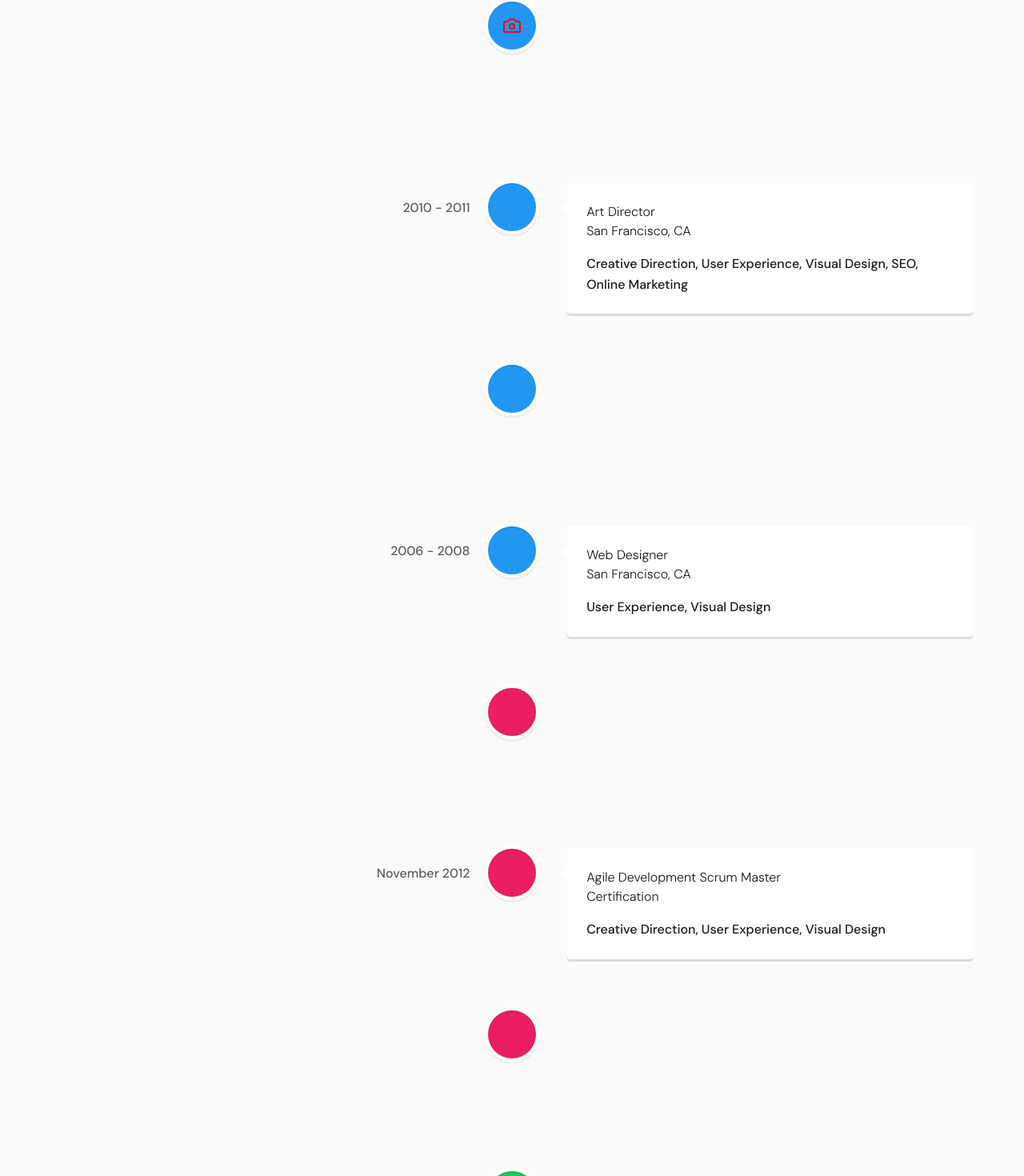
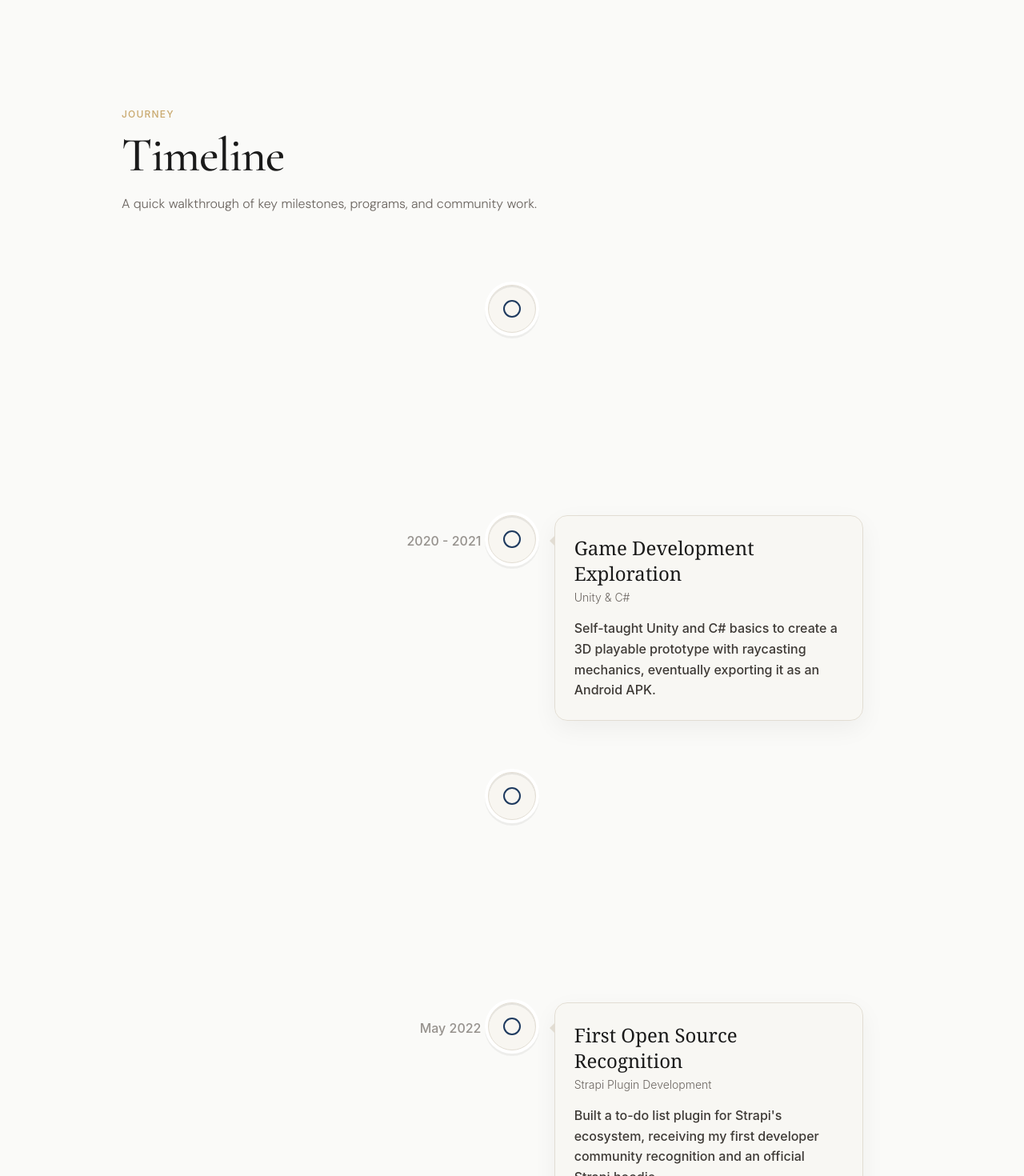
Before and after one commit to anirudh12032008/portfolio-map, a Next.js app: page /timeline in a window 1280 px wide. Shown: the part 30-1500 px from the top of the page at 80% size. Built offline with nearby package versions, Linux system fonts and the light colour scheme.

Commit message:
finished the timeline

```diff
--- a/src/app/timeline/page.tsx
+++ b/src/app/timeline/page.tsx
@@ -4,114 +4,121 @@
 
 
 
-// import { VerticalEventTimeline } from './components/VerticalEventTimeline'; // Adjust path
-// import { events } from './data/events'; // Adjust path
-// function MyTimelinePage() {
-//   // Similar assumption about data handling as above.
-//   return <VerticalEventTimeline />;
-// }
+// help taken from external library!!!!!!!!!!!
 
-import { Camera } from 'lucide-react';
+import { Circle } from "lucide-react";
+import { Heading, Section } from "@/components/sections/primitives";
+import { VerticalTimeline, VerticalTimelineElement } from "react-vertical-timeline-component";
+import "react-vertical-timeline-component/style.min.css";
 
 
-import { VerticalTimeline, VerticalTimelineElement }  from 'react-vertical-timeline-component';
-import 'react-vertical-timeline-component/style.min.css';
+
+
+
+
+
+const events = [
+  {
+    date: "2021",
+    title: "First Program & Science Fair",
+    subtitle: "School Lab / QBASIC",
+    description: "Built a CLI quiz program in QBASIC and presented it to 50+ visitors at a school science fair, sparking a passion for building systems.",
+  },
+  {
+    date: "2020 - 2021",
+    title: "Game Development Exploration",
+    subtitle: "Unity & C#",
+    description: "Self-taught Unity and C# basics to create a 3D playable prototype with raycasting mechanics, eventually exporting it as an Android APK.",
+  },
+  {
+    date: "Early 2022",
+    title: "Web Development Transition",
+    subtitle: "HTML, CSS, & JavaScript",
+    description: "Pivoted from heavy Android tooling to web development, building the 'How Was Your Day?' project using Google Sheets as a clever database workaround.",
+  },
+  {
+    date: "May 2022",
+    title: "First Open Source Recognition",
+    subtitle: "Strapi Plugin Development",
+    description: "Built a to-do list plugin for Strapi's ecosystem, receiving my first developer community recognition and an official Strapi hoodie.",
+  },
+  {
+    date: "Late 2022",
+    title: "First Real Client Opportunity",
+    subtitle: "E-commerce Development",
+    description: "Attempted an 80% complete e-commerce platform for a neighbor, learning the complexities of admin dashboards and payment gateway verification.",
+  },
+  {
+    date: "Dec 2022",
+    title: "Zero to One Program Volunteer",
+    subtitle: "Sheryians Coding School",
+    description: "Supported high school learning sessions and program operations for foundational IT education.",
+  },
+  {
+    date: "2023",
+    title: "Full-Stack Mastery",
+    subtitle: "Next.js & Python",
+    description: "Completed a production-ready e-commerce site with Stripe integration and explored Python for web scraping (Selenium) and data analysis.",
+  },
+  {
+    date: "2023 - 2024",
+    title: "International Research Mentor",
+    subtitle: "Incognito Blueprint",
+    description: "Guided global high school cohorts through research methodology and documentation, leading to published academic conference papers.",
+  },
+  {
+    date: "2024 - 2025",
+    title: "Hardware & Robotics Engineering",
+    subtitle: "Hack Club / Embedded Systems",
+    description: "Engineered a wireless rover with live camera streaming and designed custom ESP32 PCBs and a DIY ECG monitoring device.",
+  },
+  {
+    date: "2025",
+    title: "Portal VR YSWS ",
+    subtitle: "Hack Club You Ship We Ship",
+    description: "Designed, pitched, and ran an official sponsored VR development program, mentoring students in A Frame and Virtual Reality and managing reviews alongwith fulfillment.",
+  },
+];
 
 export default function Timeline() {
-    return (
+  return (
+    <div className="page-enter pt-16">
+      <Section>
+        <Heading
+          eye="Journey"
+          title="Timeline"
+          desc="A quick walkthrough of key milestones, programs, and community work."
+        />
 
-<VerticalTimeline>
-  <VerticalTimelineElement
-    className="vertical-timeline-element--work"
-    contentStyle={{ background: 'rgb(33, 150, 243)', color: '#fff' }}
-    contentArrowStyle={{ borderRight: '7px solid  rgb(33, 150, 243)' }}
-    date="2011 - present"
-    iconStyle={{ background: 'rgb(33, 150, 243)', color: '#fff' }}
-    icon={<Camera color="red" size={48} />}
-  >
-    <h3 className="vertical-timeline-element-title">Creative Director</h3>
-    <h4 className="vertical-timeline-element-subtitle">Miami, FL</h4>
-    <p>
-      Creative Direction, User Experience, Visual Design, Project Management, Team Leading
-    </p>
-  </VerticalTimelineElement>
-  <VerticalTimelineElement
-    className="vertical-timeline-element--work"
-    date="2010 - 2011"
-    iconStyle={{ background: 'rgb(33, 150, 243)', color: '#fff' }}
-
-  >
-    <h3 className="vertical-timeline-element-title">Art Director</h3>
-    <h4 className="vertical-timeline-element-subtitle">San Francisco, CA</h4>
-    <p>
-      Creative Direction, User Experience, Visual Design, SEO, Online Marketing
-    </p>
-  </VerticalTimelineElement>
-  <VerticalTimelineElement
-    className="vertical-timeline-element--work"
-    date="2008 - 2010"
-    iconStyle={{ background: 'rgb(33, 150, 243)', color: '#fff' }}
-
-  >
-    <h3 className="vertical-timeline-element-title">Web Designer</h3>
-    <h4 className="vertical-timeline-element-subtitle">Los Angeles, CA</h4>
-    <p>
-      User Experience, Visual Design
-    </p>
-  </VerticalTimelineElement>
-  <VerticalTimelineElement
-    className="vertical-timeline-element--work"
-    date="2006 - 2008"
-    iconStyle={{ background: 'rgb(33, 150, 243)', color: '#fff' }}
-
-  >
-    <h3 className="vertical-timeline-element-title">Web Designer</h3>
-    <h4 className="vertical-timeline-element-subtitle">San Francisco, CA</h4>
-    <p>
-      User Experience, Visual Design
-    </p>
-  </VerticalTimelineElement>
-  <VerticalTimelineElement
-    className="vertical-timeline-element--education"
-    date="April 2013"
-    iconStyle={{ background: 'rgb(233, 30, 99)', color: '#fff' }}
-
-  >
-    <h3 className="vertical-timeline-element-title">Content Marketing for Web, Mobile and Social Media</h3>
-    <h4 className="vertical-timeline-element-subtitle">Online Course</h4>
-    <p>
-      Strategy, Social Media
-    </p>
-  </VerticalTimelineElement>
-  <VerticalTimelineElement
-    className="vertical-timeline-element--education"
-    date="November 2012"
-    iconStyle={{ background: 'rgb(233, 30, 99)', color: '#fff' }}
-
-  >
-    <h3 className="vertical-timeline-element-title">Agile Development Scrum Master</h3>
-    <h4 className="vertical-timeline-element-subtitle">Certification</h4>
-    <p>
-      Creative Direction, User Experience, Visual Design
-    </p>
-  </VerticalTimelineElement>
-  <VerticalTimelineElement
-    className="vertical-timeline-element--education"
-    date="2002 - 2006"
-    iconStyle={{ background: 'rgb(233, 30, 99)', color: '#fff' }}
-
-  >
-    <h3 className="vertical-timeline-element-title">Bachelor of Science in Interactive Digital Media Visual Imaging</h3>
-    <h4 className="vertical-timeline-element-subtitle">Bachelor Degree</h4>
-    <p>
-      Creative Direction, Visual Design
-    </p>
-  </VerticalTimelineElement>
-  <VerticalTimelineElement
-    iconStyle={{ background: 'rgb(16, 204, 82)', color: '#fff' }}
-
-  />
-</VerticalTimeline>
-
-
-    )}
+        <VerticalTimeline lineColor="var(--border)">
+          {events.map((event) => (
+            <VerticalTimelineElement
+              key={`${event.date}-${event.title}`}
+              date={event.date}
+              dateClassName="!text-ink-muted !font-sans"
+              iconStyle={{
+                background: "var(--offwhite)",
+                color: "var(--navy)",
+                border: "1px solid var(--border)",
+              }}
+              contentStyle={{
+                background: "rgba(248, 246, 241, 0.78)",
+                color: "var(--ink)",
+                border: "1px solid var(--border)",
+                borderRadius: "1rem",
+                boxShadow: "0 10px 30px rgba(26,26,26,0.05)",
+                backdropFilter: "blur(1px)",
+              }}
+              contentArrowStyle={{ borderRight: "7px solid var(--border)" }}
+              icon={<Circle size={18} />}
+            >
+              <h3 className="font-serif text-2xl text-ink">{event.title}</h3>
+              <h4 className="font-sans text-sm text-ink-muted mt-1">{event.subtitle}</h4>
+              <p className="font-sans text-sm text-ink-soft mt-3 leading-relaxed">{event.description}</p>
+            </VerticalTimelineElement>
+          ))}
+        </VerticalTimeline>
+      </Section>
+    </div>
+  );
+}
```
